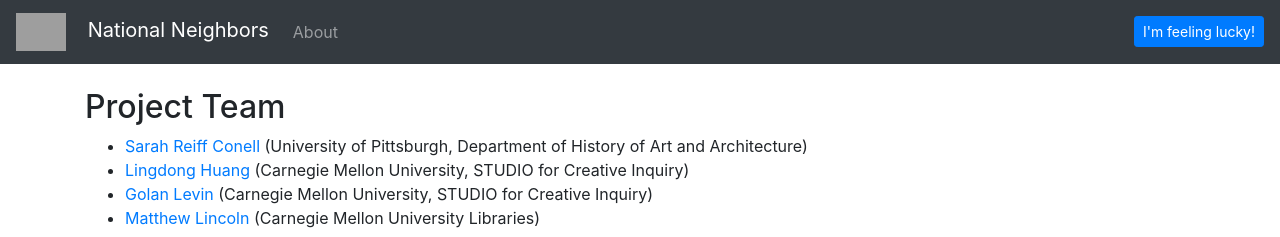
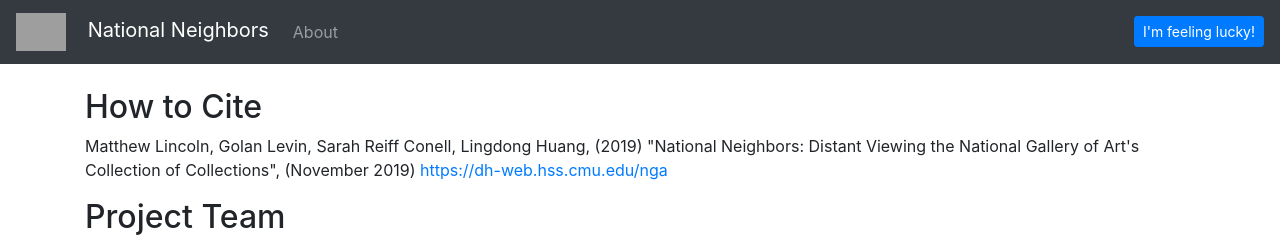
Before and after one commit to cmu-lib/nga_neighbors, a Vue app: page /nga/about in a window 1280 px wide. Shown: the top 237 px of the page. Built offline with nearby package versions, Linux system fonts and the light colour scheme; no server answers; grey boxes are pictures that could not be loaded; what vue-async-computed would draw is missing.

Commit message:
add "how to cite" to about page

```diff
--- a/src/components/About.vue
+++ b/src/components/About.vue
@@ -1,5 +1,12 @@
 <template>
   <b-container class="my-4">
+    <h2>How to Cite</h2>
+    <p>
+      Matthew Lincoln, Golan Levin, Sarah Reiff Conell, Lingdong Huang, (2019) "National Neighbors: Distant Viewing the National Gallery of Art's Collection of Collections", (November 2019)
+      <a
+        href="https://dh-web.hss.cmu.edu/nga"
+      >https://dh-web.hss.cmu.edu/nga</a>
+    </p>
     <h2 id="team">Project Team</h2>
     <ul>
       <li>
```
